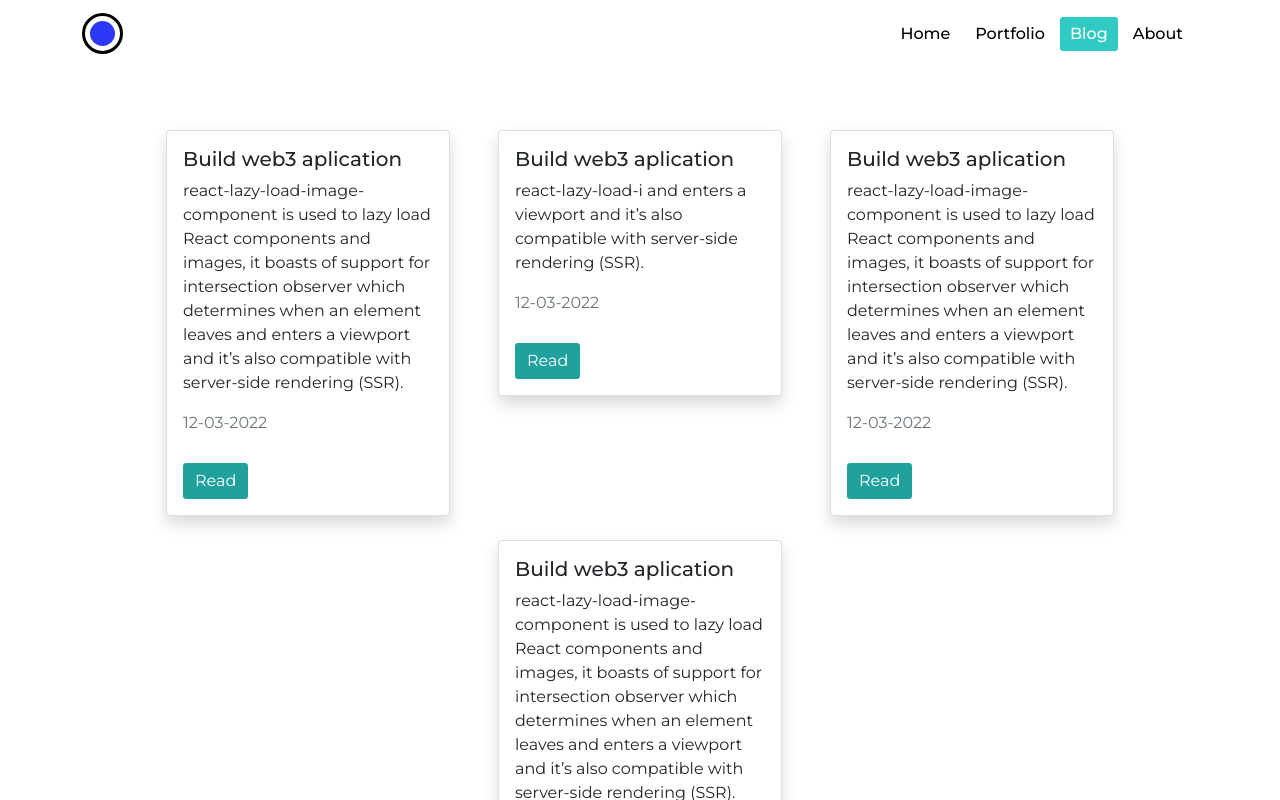
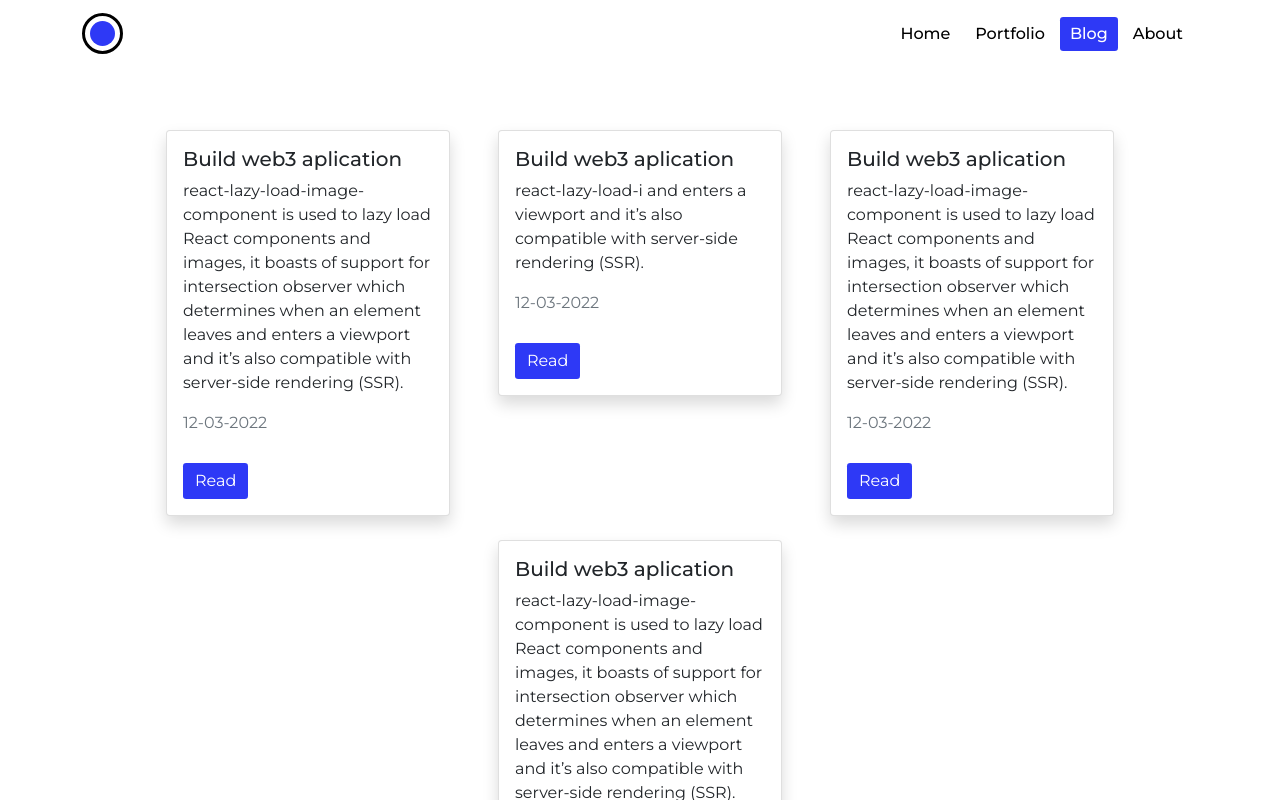
Before and after one commit to fabricio3g/portfolio-nextjs, a Next.js app: page /blog in a window 1280 px wide. Shown: the top 800 px of the page. Built offline with nearby package versions, Linux system fonts and the light colour scheme.

Commit message:
Update Button.module.css

```diff
--- a/styles/Button.module.css
+++ b/styles/Button.module.css
@@ -8,6 +8,7 @@
     padding: 5px 10px 5px 10px;
     font-weight: 500;
     margin-right: 5px;
+    transition: .3s ease-in-out;
 }
 
 .btn1{
@@ -17,7 +18,20 @@
     cursor: pointer;
     border-radius: 0.2rem;
     color: #fff;
-    background: #20a19d;
+    background: #2e39f6;
+    transition: .2s ease-in-out;
+  }
+
+
+
+.btn1:hover{
+  background: #2e38f6da;
+  transition: .1s ease-in-out;
+}
+
+.btn1:focus{
+  background: #030ff7;
+  transition: .3s ease-in-out;
 }
 
 .active{
@@ -26,7 +40,7 @@
     font-size: medium;
     cursor: pointer;
     color: #fff;
-    background: rgb(48, 202, 197);
+    background: #2e39f6;
     border-radius: 0.2rem;
     padding: 5px 10px 5px 10px;
     font-weight: 500;
@@ -34,17 +48,19 @@
 }
 
 .active:hover {
-    background-color: #20a19d;
+    background-color: #2e39f6;
+    transition: .3s ease-in-out;
   }
 
 .btn:focus{
-  background-color: #20a19d;
+  background-color: #2e39f6;
 
 }
 
 .btn:hover{
     color: #fff;
-    background: #20a19d;
+    background: #2e39f6;
+    transition: .3s ease-in-out;
 }
 
 
```
